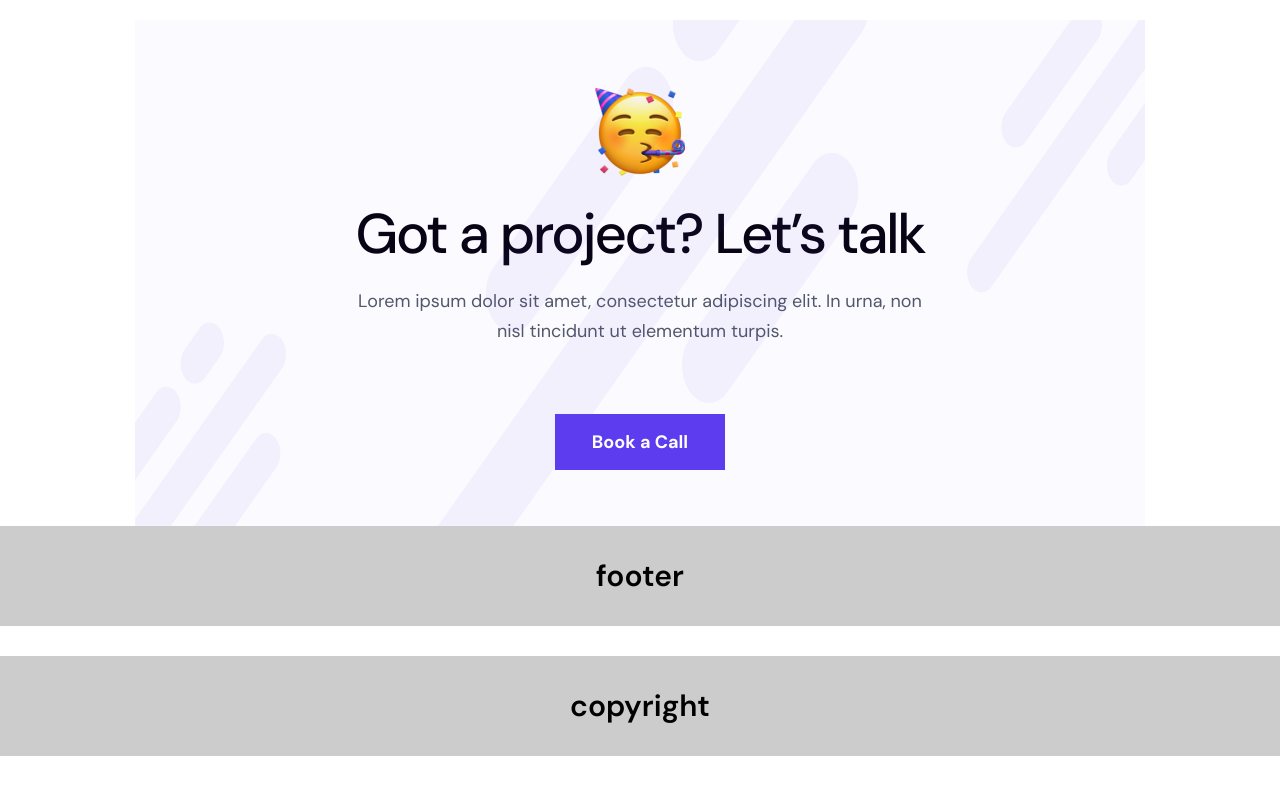
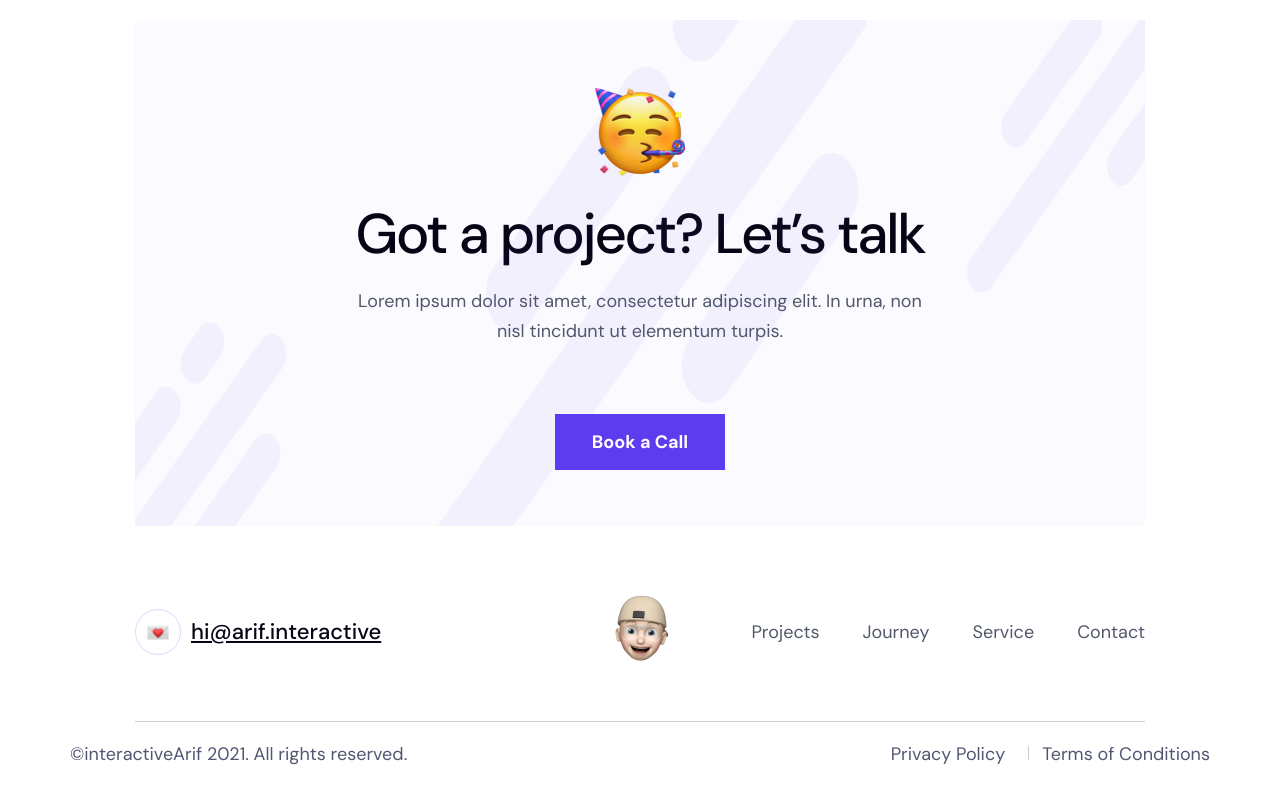
Before and after one commit to d0t666/personal-portfolio, a plain HTML site: page index.html in a window 1280 px wide. Shown: the part 6875-7675 px from the top of the page. Drawn offline with Linux system fonts and the light colour scheme.

Commit message:
Footer & copyright

```diff
--- a/assets/css/styles.css
+++ b/assets/css/styles.css
@@ -772,3 +772,38 @@ button {
     width: 100%;
     height: 100%;
 }
+/* Fotter */
+.footer {
+    width: calc(100% - 270px);
+    margin: 0 auto;
+    border-bottom: 1px solid rgb(12 7 32 / 20%);
+}
+.footer_inner {
+    padding: 83px 0 66px 0;
+}
+.copyright {
+    display: flex;
+    justify-content: space-between;
+    padding: 18px 0 30px 0;
+}
+.copyright_wrap {
+    display: flex;
+    column-gap: 23px;
+}
+.copyright_wrap .copyright_text:not(:first-child)::before {
+    content: "";
+
+    border-left: 1px solid #ccc;
+
+    height: 14px;
+    width: 1px;
+    padding-left: 13px;
+    display: inline-block;
+}
+.copyright_text {
+    color: #525771;
+    font-size: 1.8rem;
+    font-style: normal;
+    font-weight: 400;
+    line-height: 1.66; /* 166.667% */
+}
--- a/index.html
+++ b/index.html
@@ -919,9 +919,56 @@
 
         <!-- Footer -->
         <footer class="footer">
-            <div class="inner">footer</div>
-            <div class="copyright"><div class="inner">copyright</div></div>
+            <div class="footer_inner">
+                <div class="header--warp">
+                    <div class="header-emai">
+                        <a href="#!" class="header-icon">
+                            <img
+                                src="./assets/icon/header_icon_01.png"
+                                alt=""
+                                class="header-icon-img"
+                            />
+                        </a>
+                        <a href="#!" class="header-email-link"
+                            >hi@arif.interactive</a
+                        >
+                    </div>
+                    <a href="#!" class="header-logo"
+                        ><img class="logo" src="./assets/img/logo.png" alt=""
+                    /></a>
+                    <nav class="header_navbar hide-on-mobile">
+                        <ul class="menu-list">
+                            <li class="menu-item">
+                                <a href="#!" class="menu-item__link"
+                                    >Projects</a
+                                >
+                            </li>
+                            <li class="menu-item">
+                                <a href="#!" class="menu-item__link">Journey</a>
+                            </li>
+                            <li class="menu-item">
+                                <a href="#!" class="menu-item__link">Service</a>
+                            </li>
+                            <li class="menu-item">
+                                <a href="#!" class="menu-item__link">Contact</a>
+                            </li>
+                        </ul>
+                    </nav>
+                </div>
+            </div>
         </footer>
+        <div class="container">
+            <div class="copyright">
+                <p class="copyright_text">
+                    ©interactiveArif 2021. All rights reserved.
+                </p>
+                <div class="copyright_wrap">
+                    <a href="#!" class="copyright_text">Privacy Policy</a>
+                    <a href="#!" class="copyright_text">Terms of Conditions</a>
+                </div>
+            </div>
+        </div>
+
         <script>
             var acc = document.getElementsByClassName("accordion");
             var i;
```
